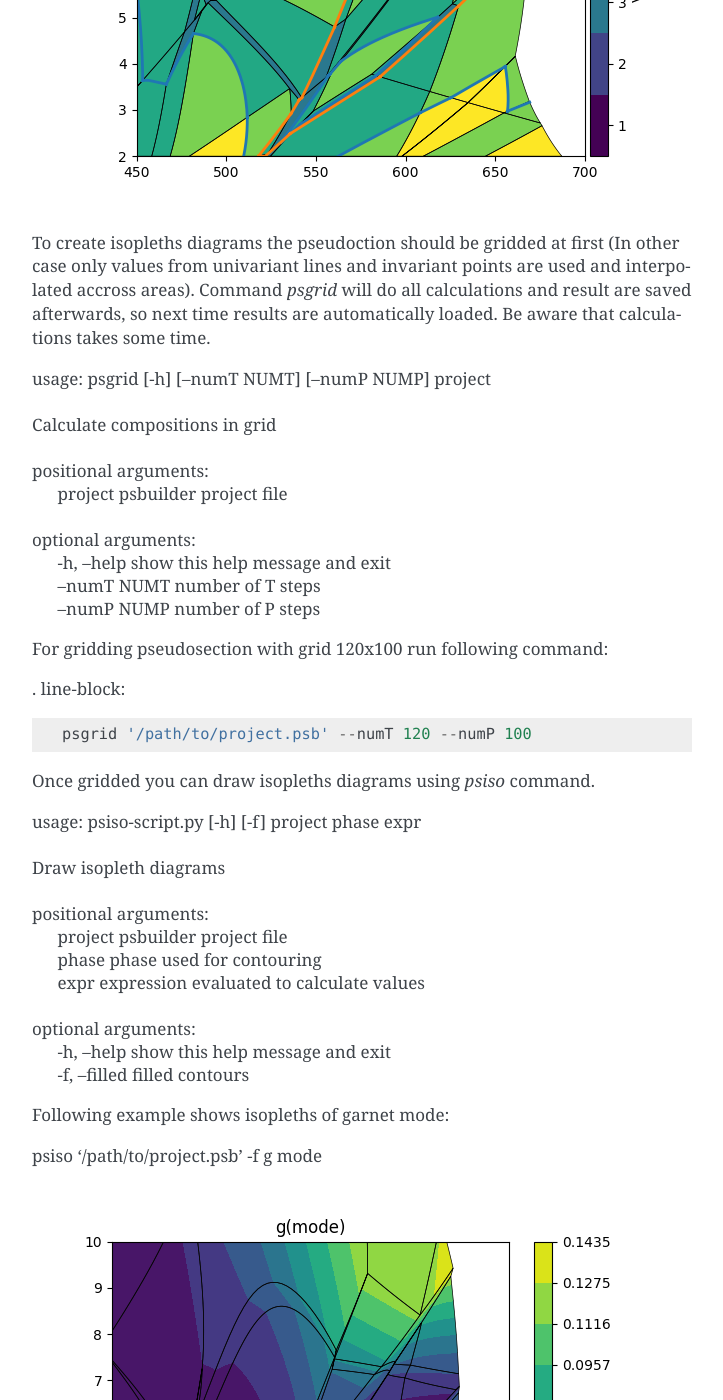
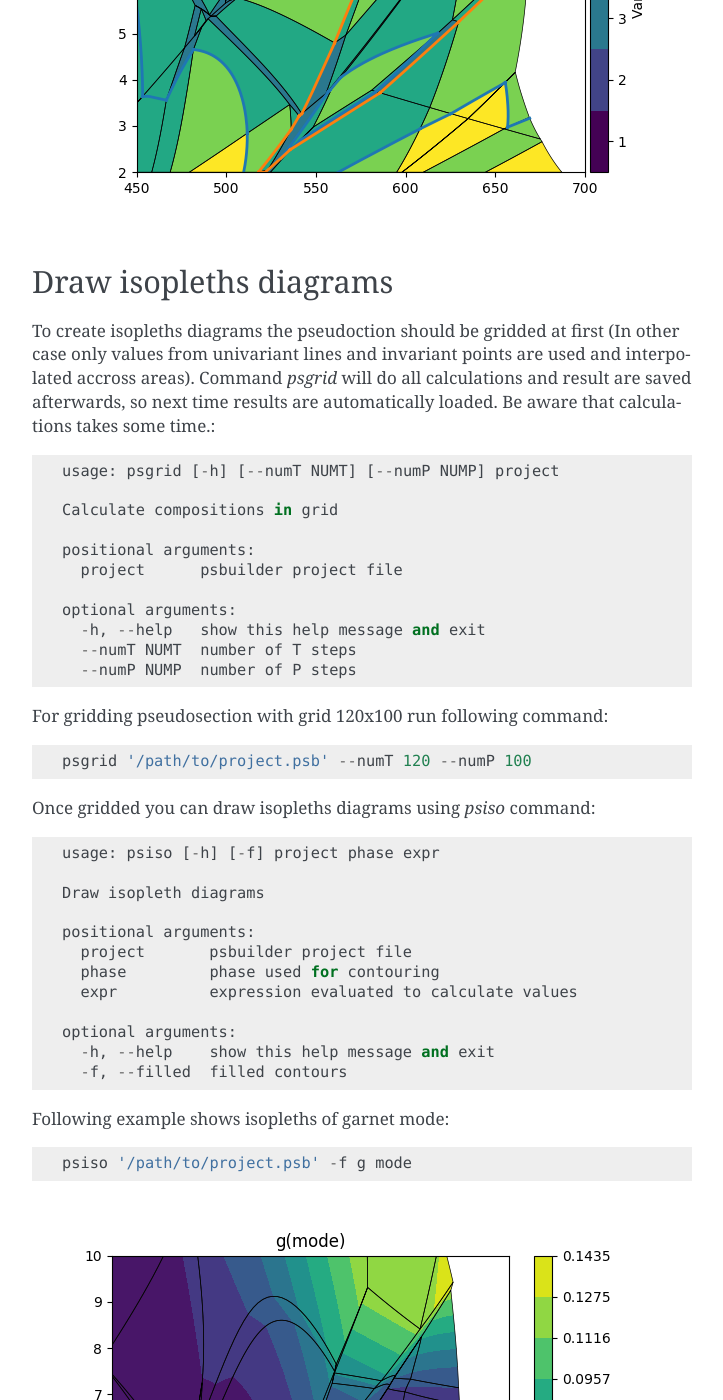
Before and after one commit to ondrolexa/pypsbuilder, a Sphinx documentation site: the page built from docs/tutorial.rst, in a window 1280 px wide and 1400 px high, scrolled down 6126 px. Shown: the whole window, without its empty margins (388-1111 px from the left). Built offline with Sphinx 7.4.7, drawn with Linux system fonts in a browser that asks for light colours; some of the changed text lies outside the part shown.

Commit message:
docs fix

```diff
--- a/docs/tutorial.rst
+++ b/docs/tutorial.rst
@@ -10,9 +10,7 @@ if some action is needed.
 
 **The only special need is to place ptguess tags in your script file,
 to allow PSbuilder manage starting guesses**. Just insert following comment lines to your script file
-to line where normally starting guesses should be placed (definitely before last `*`).
-
-.. line-block::
+to line where normally starting guesses should be placed (definitely before last `*`).::
 
     %{PSBGUESS-BEGIN}
     %{PSBGUESS-END}
@@ -54,7 +52,6 @@ appropriate invariant points.
 
 .. image:: images/psbuilder_uni1.png
 
-
 .. image:: images/psbuilder_uni2.png
 
 By default, PSbuilder use 50 steps to calculate univariant lines. You can change it in `Settings` pane.
@@ -100,9 +97,7 @@ Draw pseudosections
 
 Before any further calculations you can check and draw your pseudosection using `psshow` command which construct
 finished areas within your project. It has few options to label pseudosection with assamblages or highlight out
-phase lines.
-
-.. line-block::
+phase lines.::
 
     psshow -h
     usage: psshow [-h] [-o OUT [OUT ...]] [-l] project
@@ -118,20 +113,19 @@ phase lines.
                             highlight out lines for given phases
       -l, --label           show alrea labels
 
-For example, to draw pseudosection with marked garnet-out and staurolite-out lines execute:
-
-.. line-block::
+For example, to draw pseudosection with marked garnet-out and staurolite-out lines execute::
 
     psshow '/path/to/project.psb' -o g st
 
 .. image:: images/psshow_out.png
 
+Draw isopleths diagrams
+-----------------------
+
 To create isopleths diagrams the pseudoction should be gridded at first (In other case only values from univariant
 lines and invariant points are used and interpolated accross areas). Command `psgrid` will do all calculations
 and result are saved afterwards, so next time results are automatically loaded. Be aware that calculations takes
-some time.
-
-.. line-block::
+some time.::
 
     usage: psgrid [-h] [--numT NUMT] [--numP NUMP] project
 
@@ -145,17 +139,13 @@ some time.
       --numT NUMT  number of T steps
       --numP NUMP  number of P steps
 
-For gridding pseudosection with grid 120x100 run following command:
-
-. line-block::
+For gridding pseudosection with grid 120x100 run following command::
 
     psgrid '/path/to/project.psb' --numT 120 --numP 100
 
-Once gridded you can draw isopleths diagrams using `psiso` command.
+Once gridded you can draw isopleths diagrams using `psiso` command::
 
-.. line-block::
-
-    usage: psiso-script.py [-h] [-f] project phase expr
+    usage: psiso [-h] [-f] project phase expr
 
     Draw isopleth diagrams
 
@@ -168,26 +158,20 @@ Once gridded you can draw isopleths diagrams using `psiso` command.
       -h, --help    show this help message and exit
       -f, --filled  filled contours
 
-Following example shows isopleths of garnet mode:
-
-.. line-block::
+Following example shows isopleths of garnet mode::
 
     psiso '/path/to/project.psb' -f g mode
 
 .. image:: images/psiso_mode.png
 
-To draw isopleths of almandine garnet proportion you can use expression from a-x file `alm = x + (-m) x + (-x) z`:
-
-.. line-block::
+To draw isopleths of almandine garnet proportion you can use expression from a-x file `alm = x + (-m) x + (-x) z`::
 
     psiso '/path/to/project.psb' -f g 'x-m*x-x*z'
 
 .. image:: images/psiso_alm.png
 
 You can also use mineral compositions calculated with rbi script in your expression. Here is example of SiO2
-in muscovite:
-
-.. line-block::
+in muscovite::
 
     psiso '/path/to/project.psb' -f mu 'SiO2'
 
```
Also changed, not shown: other parts of docs/tutorial.rst (+4 -4 lines).
